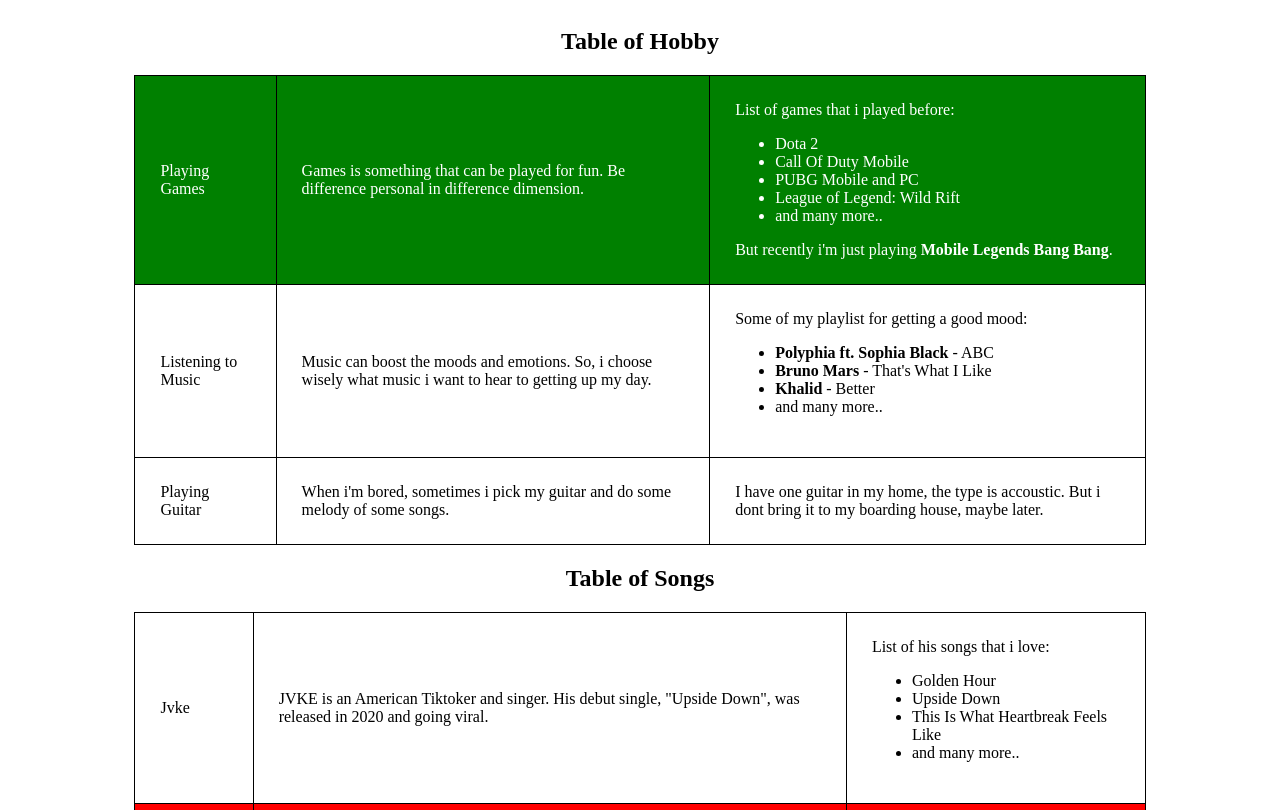
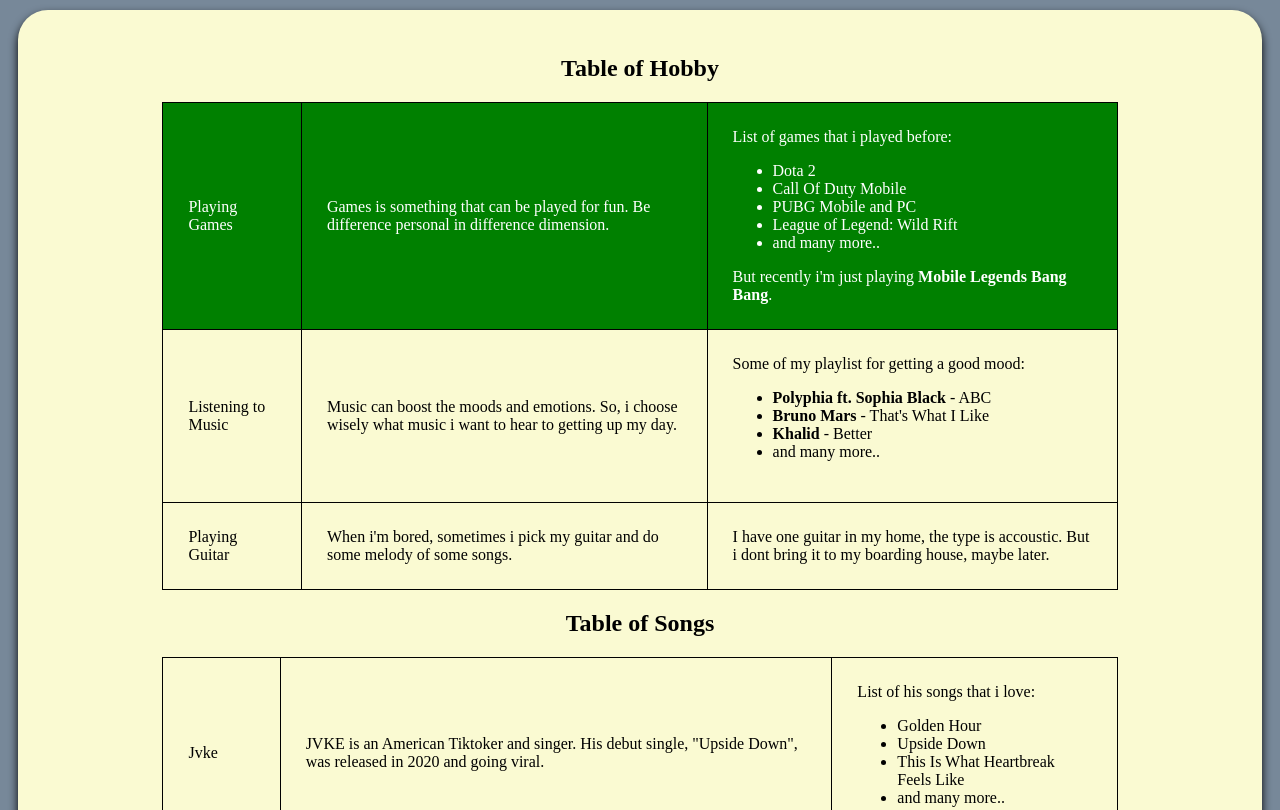
Before and after one commit to zettacamp-bagas-arisandi/bagas_zettacamp_catfish, a plain HTML site: page project2.html in a window 1280 px wide. Shown: the top 810 px of the page. Drawn offline with Linux system fonts and the light colour scheme.

Commit message:
CSS day 1 project2

```diff
--- a/project2.html
+++ b/project2.html
@@ -5,6 +5,21 @@
     <meta name="viewport" content="width=device-width, initial-scale=1.0">
     <title>Project 2</title>
     <style>
+
+        body{
+            height: 100%;
+            background-color: lightslategray;
+        }
+        main{
+            border-style: solid;
+            border-width:0px;
+            margin: 10px;
+            padding: 25px;
+            background-color: lightgoldenrodyellow;
+            border-radius: 30px;
+            box-shadow: 0 5px 10px 0 rgba(0,0,0,1);
+        }
+
         table{
             width: 80%;
             padding: 20px;
```
